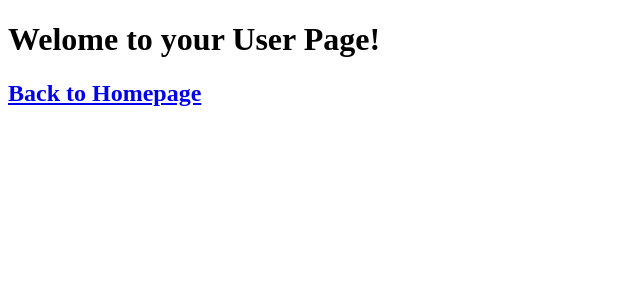
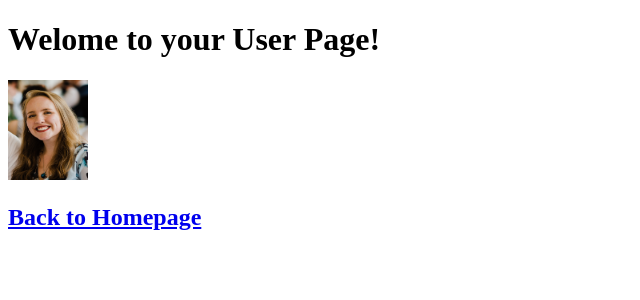
Before and after one commit to aliceswood/romcom-rater, a Next.js app: page /user-page in a window 1280 px wide. Shown: the top 300 px of the page, without its empty margins (0-640 px from the left). Built offline with nearby package versions, Linux system fonts and the light colour scheme.

Commit message:
image tags used to add profile photo

```diff
--- a/pages/user-page.js
+++ b/pages/user-page.js
@@ -1,9 +1,16 @@
 import Link from 'next/link';
+import Image from 'next/image';
 
 export default function UserPage() {
   return (
     <>
       <h1>Welome to your User Page!</h1>
+      <Image
+        src="/images/profile.jpg" // Route of the image file
+        height={100} // Desired size with correct aspect ratio
+        width={80} // Desired size with correct aspect ratio
+        alt="Alice"
+      />
       <h2>
         <Link href="/">Back to Homepage</Link>
       </h2>
```
